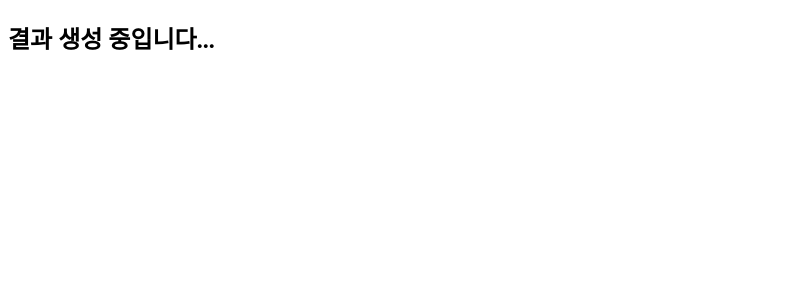
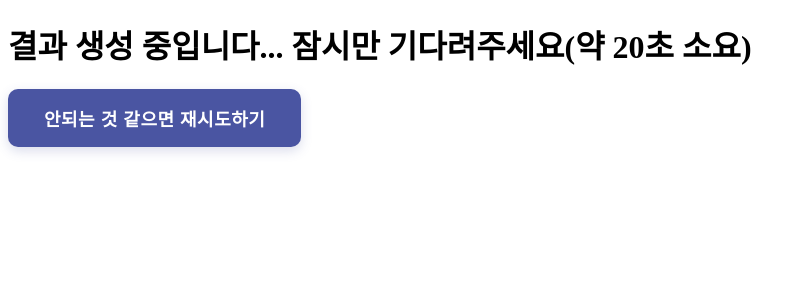
Before and after one commit to Unithon-INU/2025_UNITHON_TEAM_9_FE, a React (Vite) app: page /chakbootlounge/resultloading in a window 1280 px wide. Shown: the top 300 px of the page, without its empty margins (0-808 px from the left). Built offline with nearby package versions, Linux system fonts and the light colour scheme.

Commit message:
돌아가기 버튼 추가

```diff
--- a/src/pages/Result.tsx
+++ b/src/pages/Result.tsx
@@ -2,14 +2,20 @@
 // src/pages/Result.tsx
 import React from 'react';
 import { usePredictionStore } from '../store/predictionStore';
-import { QRCodeCanvas } from 'qrcode.react'; // 또는 QRCodeSVG
+import { QRCodeCanvas } from 'qrcode.react';
+import {useNavigate} from "react-router-dom"; // 또는 QRCodeSVG
 
 const Result: React.FC = () => {
+    const navigate = useNavigate();
     const { resultImage, resultUrl } = usePredictionStore();
 
     if (!resultImage || !resultUrl) {
         return <p>결과 데이터가 없습니다.</p>;
     }
+
+    const handleClick = () => {
+        navigate('/');
+    };
 
     return (
         <div style={{ textAlign: 'center' }}>
@@ -22,6 +28,9 @@ const Result: React.FC = () => {
             <h2>결과 공유 QR 코드</h2>
             <QRCodeCanvas value={resultUrl} size={200} />
             <p style={{ marginTop: 10 }}>{resultUrl}</p>
+            <button className="start-button" onClick={handleClick}>
+                돌아가기
+            </button>
         </div>
     );
 };
--- a/src/pages/ResultLoading.tsx
+++ b/src/pages/ResultLoading.tsx
@@ -33,7 +33,16 @@ function ResultLoading() {
         runPrediction();
     }, [clothImageName, modelImageName, navigate]);
 
-    return <div><h2>결과 생성 중입니다...</h2></div>;
+    const handleClick = () => {
+        navigate('/');
+    };
+
+    return <div>
+        <h1>결과 생성 중입니다... 잠시만 기다려주세요(약 20초 소요)</h1>
+        <button className="start-button" onClick={handleClick}>
+            안되는 것 같으면 재시도하기
+        </button>
+    </div>;
 }
 
 export default ResultLoading;
--- a/src/pages/SelectModel.tsx
+++ b/src/pages/SelectModel.tsx
@@ -1,5 +1,5 @@
 import { useNavigate } from 'react-router-dom';
-import { useEffect, useState } from 'react';
+import { useState } from 'react';
 import { useImageStore } from '../store/imageStore.tsx';
 // import { useRecentCaptureStore } from '../store/recentcaptureStore';
 import { getRecentCapture } from '../api/recentcapture.ts';
@@ -16,12 +16,6 @@ function SelectModel() {
 
     const [isLoading, setIsLoading] = useState(false);
     const [isError, setIsError] = useState<string | null>(null);
-
-    useEffect(() => {
-        if (selectedModel) {
-            navigate('/resultloading');
-        }
-    }, [selectedModel, navigate]);
 
     // 최근 이미지 불러오기
     const handleLoadRecentImage = async () => {
```
Also changed, not shown: src/pages/ResultPage.tsx (deleted).
